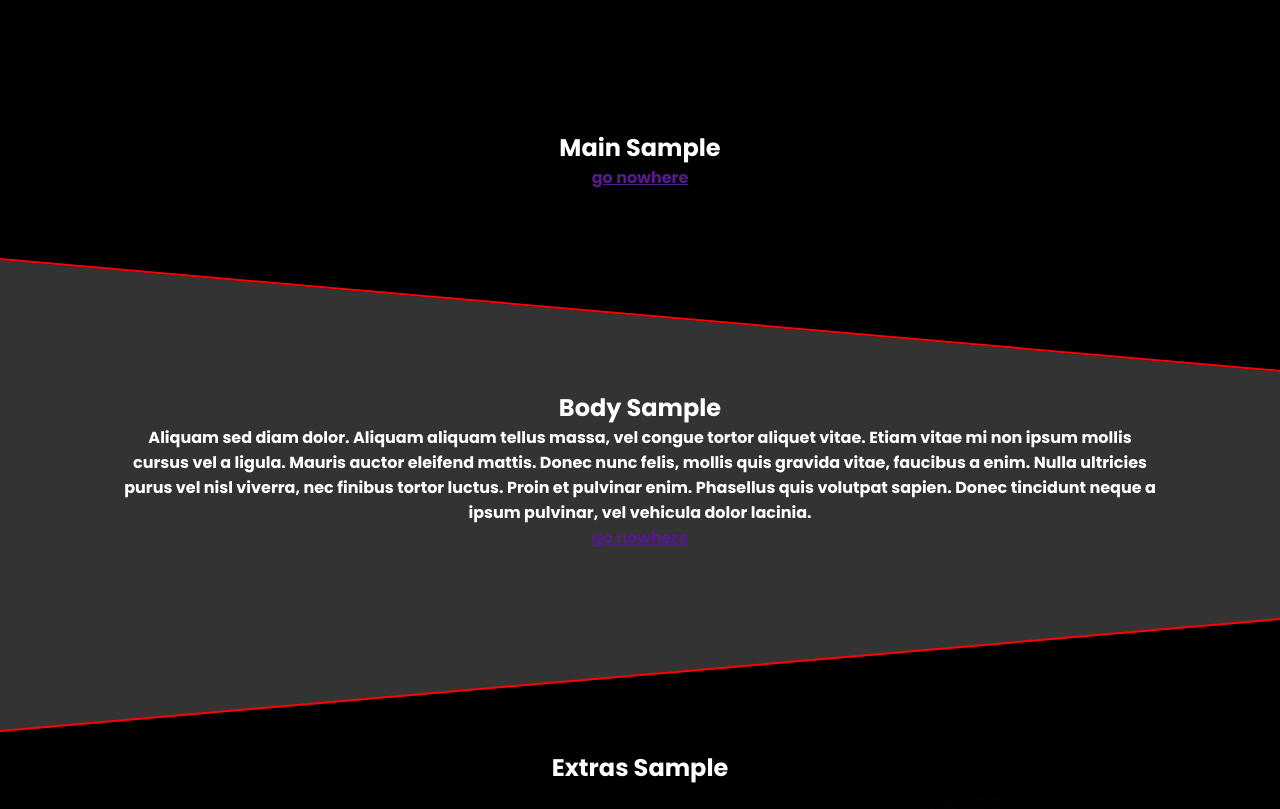
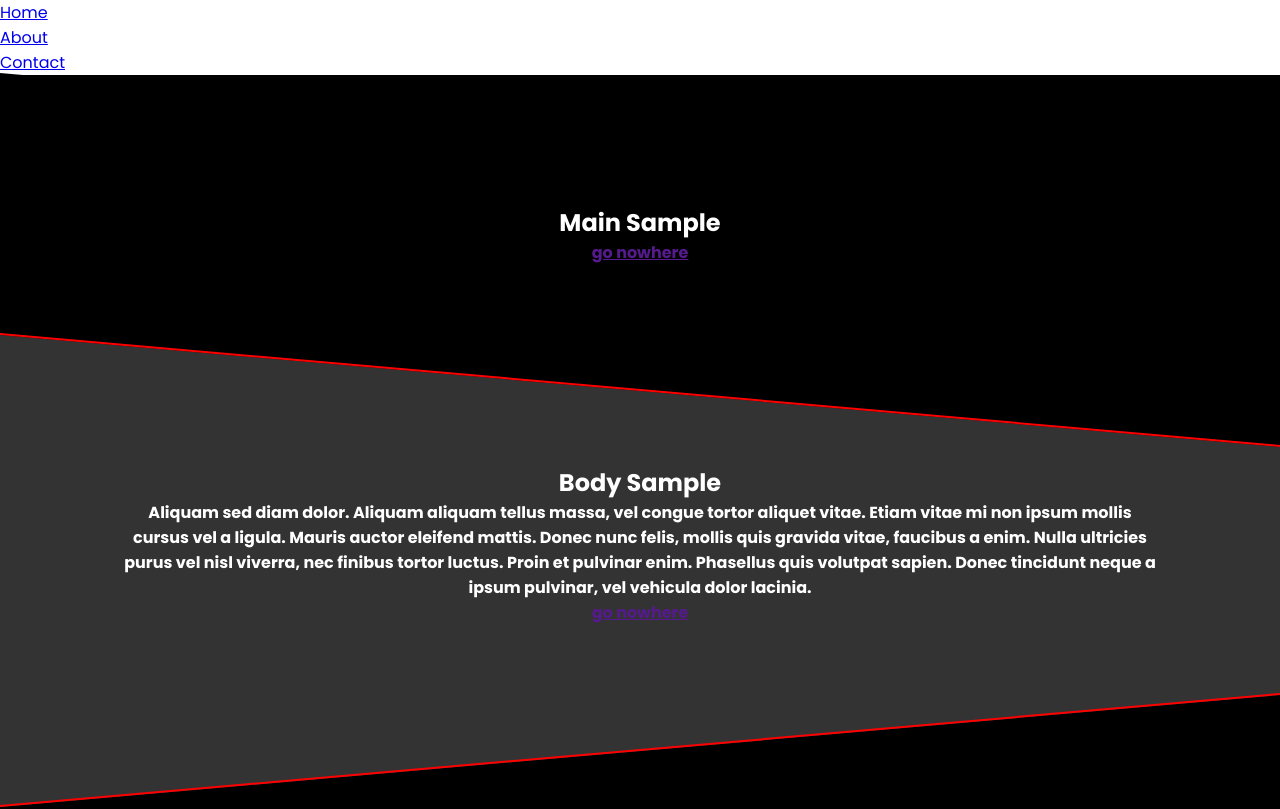
Before and after one commit to fadilah4/ProjectE07, a plain HTML site: page index.html in a window 1280 px wide. Shown: the top 809 px of the page. Drawn offline with Linux system fonts and the light colour scheme.

Commit message:
adding navbar into html

```diff
--- a/index.html
+++ b/index.html
@@ -8,7 +8,15 @@
 </head>
 	<body>
 		<header>
-
+			<!-- Navigation Bar -->
+		<nav class="navbar">
+			<ul>
+				<li><a href="#">Home</a></li>
+				<li><a href="#">About</a></li>
+				<li><a href="#">Contact</a></li>
+			</ul>
+		</nav>
+		<!-- End of navigation bar -->
 		</header>
 		<div class="pyxis">
 			<div id="diaged" class="c-divs">
```
